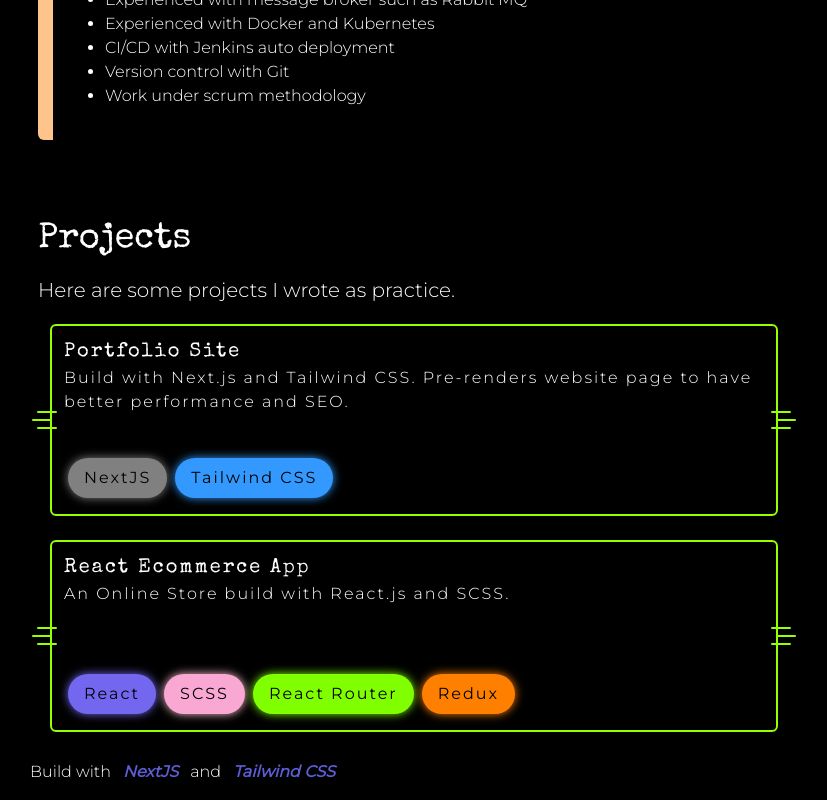
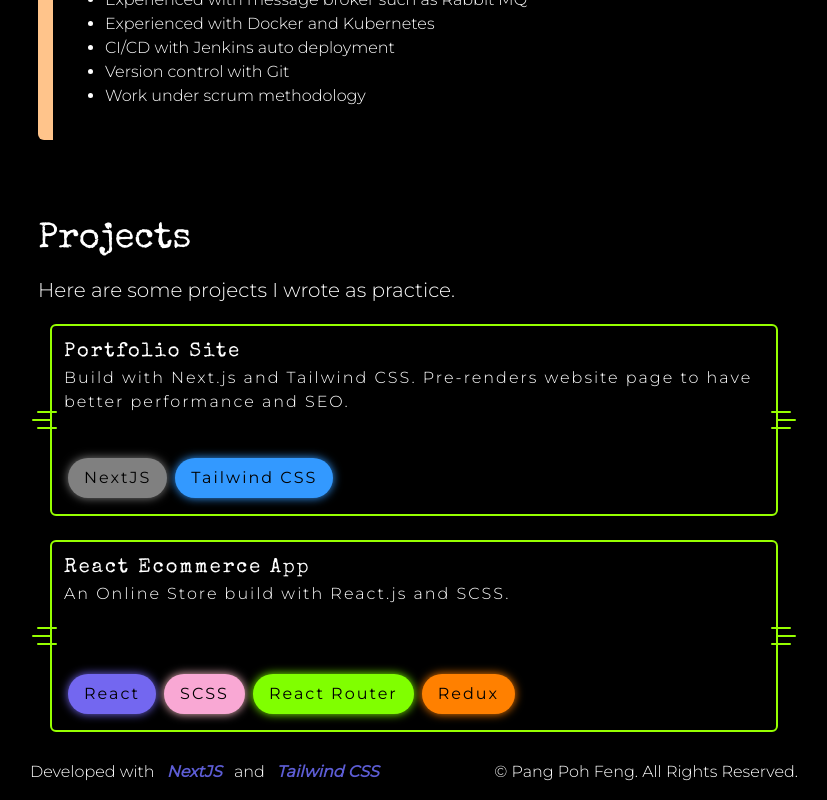
Before and after one commit to pohfeng/portfolio-site, a Next.js app: page / in a window 1280 px wide. Shown: the part 1472-2272 px from the top of the page, without its empty margins (226-1053 px from the left). Built offline with nearby package versions, Linux system fonts and the light colour scheme.

Commit message:
add copyright

```diff
--- a/pages/index.js
+++ b/pages/index.js
@@ -29,8 +29,9 @@ export default function HomePage() {
         <Projects />
       </main>
 
-      <footer className="flex items-center my-4 ">
-        <span>Build with</span>
+      <footer className="flex flex-col items-center justify-between my-4 md:flex-row">
+        <div>
+          <span>Developed with</span>
           <a
             href="https://nextjs.org/"
             target="_blank"
@@ -48,6 +49,10 @@ export default function HomePage() {
           >
             Tailwind CSS
           </a>
+        </div>
+        <div>
+          <p>© Pang Poh Feng. All Rights Reserved.</p>
+        </div>
       </footer>
     </div>
   );
```
Lines whose indentation alone changed are shown as unchanged.
